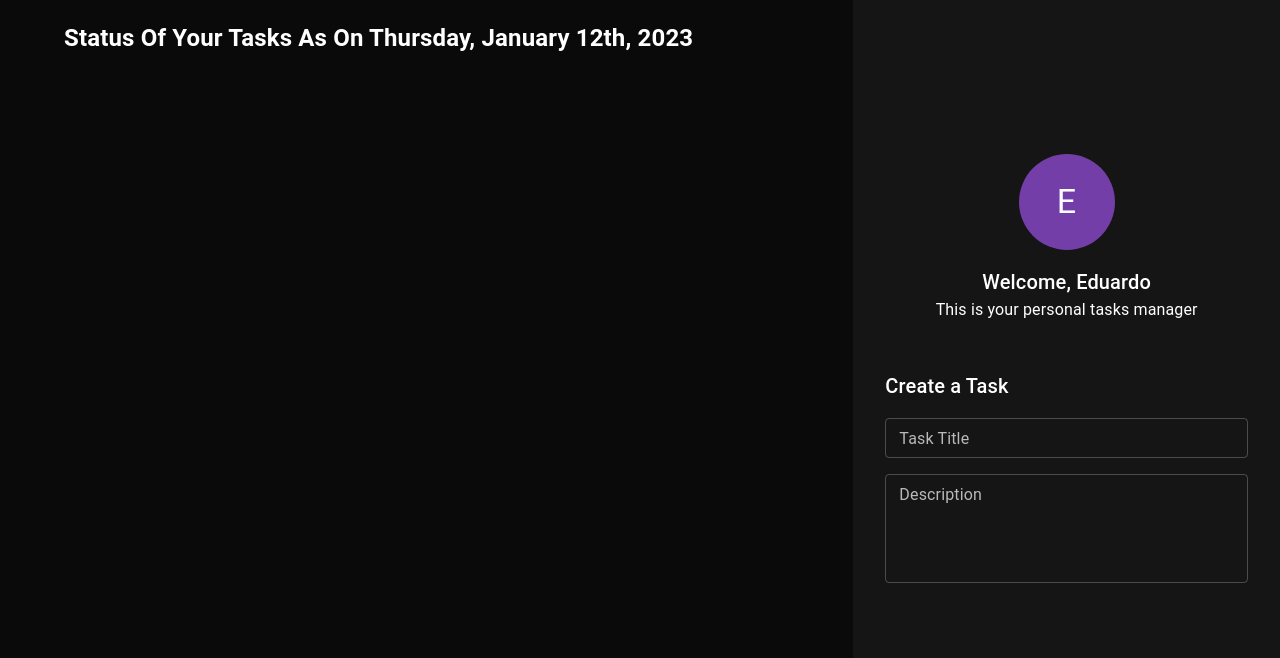
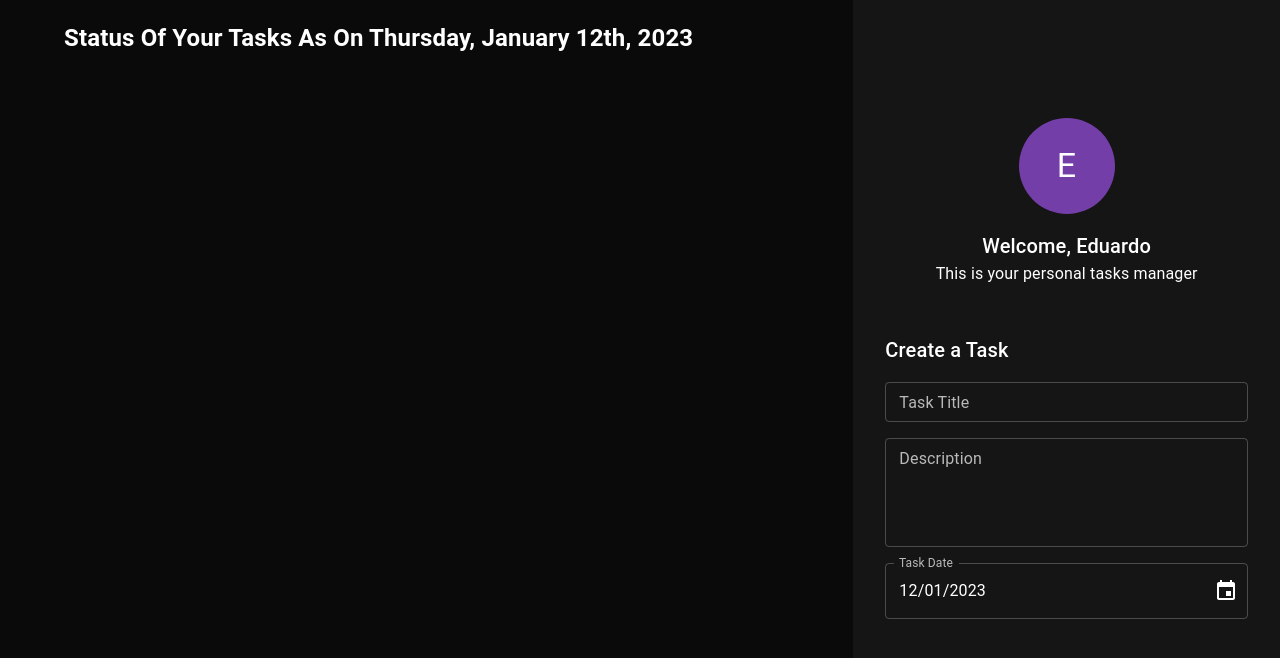
Before and after one commit to ebdonato/ts-course-frontend, a React (Vite) app: page / in a window 1280 px wide. Shown: the top 658 px of the page. Built offline with nearby package versions, Linux system fonts and the light colour scheme.

Commit message:
add date picker component

```diff
--- a/package.json
+++ b/package.json
@@ -14,6 +14,7 @@
         "@emotion/react": "^11.10.5",
         "@emotion/styled": "^11.10.5",
         "@mui/material": "^5.11.4",
+        "@mui/x-date-pickers": "^5.0.13",
         "date-fns": "^2.29.3",
         "prop-types": "^15.8.1",
         "react": "^18.2.0",
--- a/src/components/createTaskForm/CreateTaskForm.tsx
+++ b/src/components/createTaskForm/CreateTaskForm.tsx
@@ -3,6 +3,7 @@
 
 import { TaskTitleField } from "./TaskTitleField"
 import { TaskDescriptionField } from "./TaskDescriptionField"
+import { TaskDateField } from "./TaskDateField"
 
 export const CreateTaskForm: FC = (): ReactElement => {
     return (
@@ -14,7 +15,7 @@
             <Stack sx={{ width: "100%" }} spacing={2}>
                 <TaskTitleField />
                 <TaskDescriptionField />
-                {/* <TaskDateField /> */}
+                <TaskDateField />
 
                 <Stack sx={{ width: "100%" }} direction="row" spacing={2}>
                     {/* <TaskSelectField
--- /dev/null
+++ b/src/components/createTaskForm/TaskDateField.tsx
@@ -0,0 +1,35 @@
+import { FC, ReactElement } from "react"
+
+import { TextField } from "@mui/material"
+import { AdapterDateFns } from "@mui/x-date-pickers/AdapterDateFns"
+import { DesktopDatePicker } from "@mui/x-date-pickers/DesktopDatePicker"
+import { LocalizationProvider } from "@mui/x-date-pickers/LocalizationProvider"
+import PropTypes from "prop-types"
+
+import { IDateField } from "./interfaces/IDateField"
+
+export const TaskDateField: FC<IDateField> = (props): ReactElement => {
+    //  Destructure props
+    const { value = new Date(), disabled = false, onChange = (date) => console.log(date) } = props
+
+    return (
+        <>
+            <LocalizationProvider dateAdapter={AdapterDateFns}>
+                <DesktopDatePicker
+                    label="Task Date"
+                    inputFormat="dd/MM/yyyy"
+                    value={value}
+                    onChange={onChange}
+                    disabled={disabled}
+                    renderInput={(params) => <TextField {...params} />}
+                />
+            </LocalizationProvider>
+        </>
+    )
+}
+
+TaskDateField.propTypes = {
+    disabled: PropTypes.bool,
+    onChange: PropTypes.func,
+    value: PropTypes.instanceOf(Date),
+}
--- /dev/null
+++ b/src/components/createTaskForm/interfaces/IDateField.ts
@@ -0,0 +1,6 @@
+import { IDisabled } from "./IDisabled"
+
+export interface IDateField extends IDisabled {
+    value?: Date | null
+    onChange?: (date: Date | null) => void
+}
```
Also changed, not shown: 1 other file (tests, documents, lock files or other folders).
